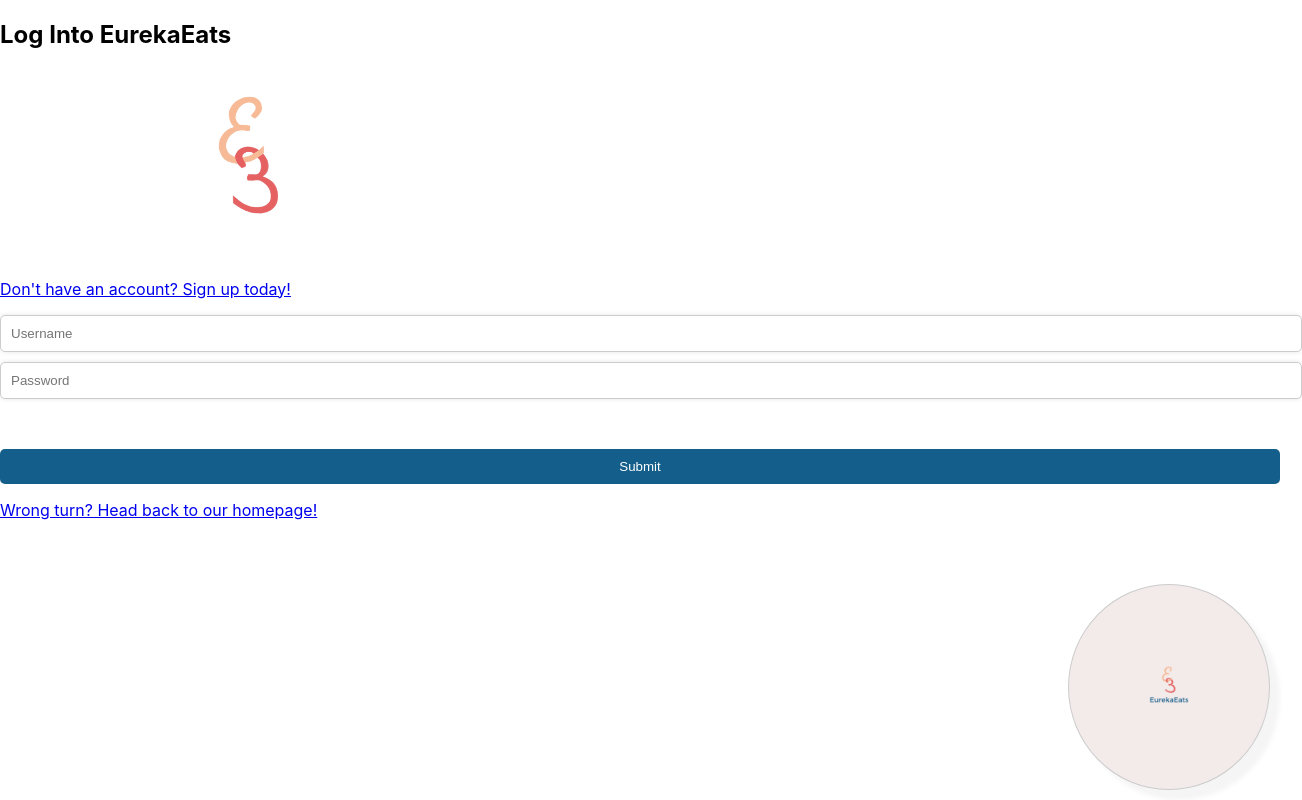
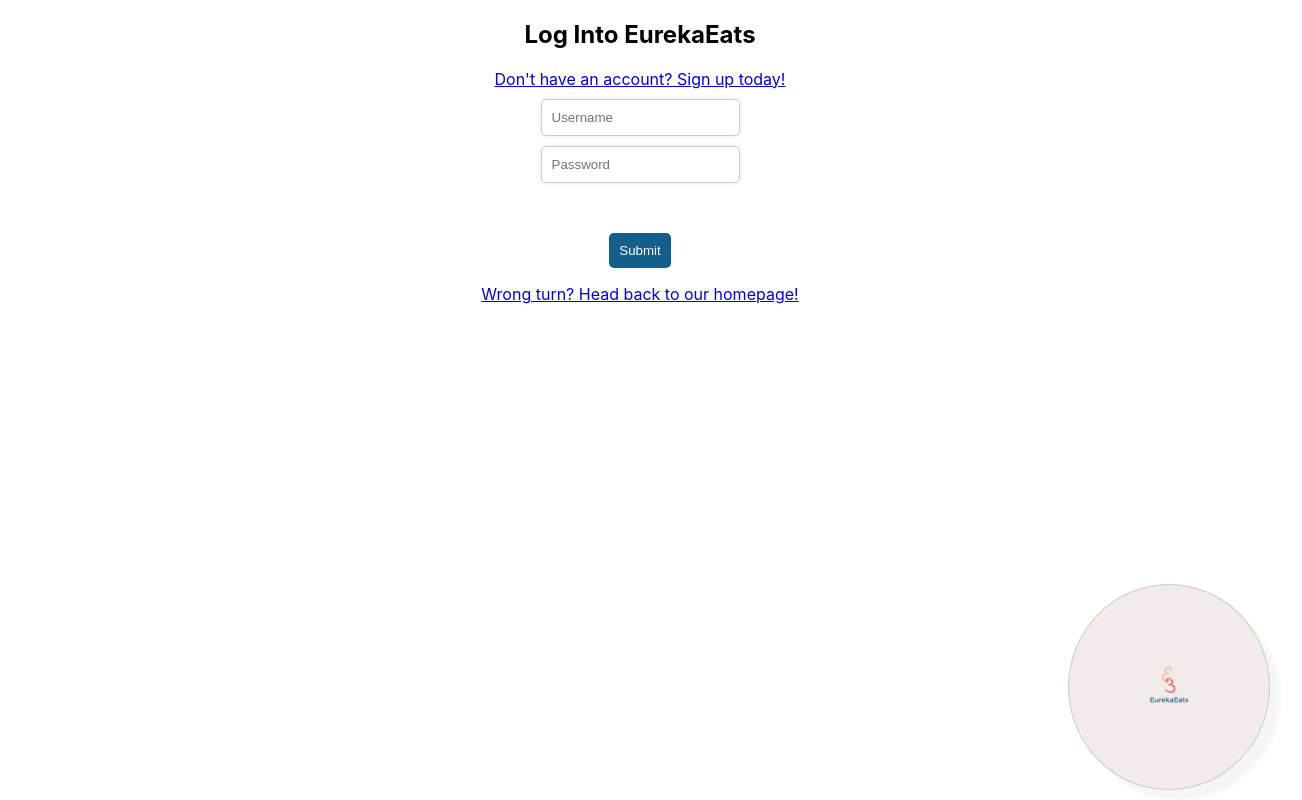
Before and after one commit to dchang21/2023Group6, a React (Create React App) app in the folder eurekaeats/: page /login in a window 1280 px wide. Shown: the whole page, 1302 px wide, since content can reach past the window. Built offline with nearby package versions, Linux system fonts and the light colour scheme.

Commit message:
Fixed more typos of CSS, JS per component.

```diff
--- a/eurekaeats/src/LogIn/LogIn.js
+++ b/eurekaeats/src/LogIn/LogIn.js
@@ -73,7 +73,6 @@
 
   return (
     <>
-      <div>
       <main className="login-page-main-content-login">
         <h2>Log Into EurekaEats</h2>
         <div className="login-page-logo-login-box">
@@ -81,14 +80,10 @@
             <img src={logo} alt="My Logo" />
           </Link>
         </div>
-
-          <Link to="/">
-            <img src={logo1} alt="logo" className="login-page-logo" />
+        <Link to="/signin">
+          <p className='login-page-p'>Don't have an account? Sign up today!</p>
         </Link>
-          <Link to="/signin">
-            <p>Don't have an account? Sign up today!</p>
-          </Link>
-          <form onSubmit={handleSubmit}>
+        <form className='login-page-form' onSubmit={handleSubmit}>
           <div className="login-page-form-field-bar">
             <input type="text" placeholder="Username" onChange={(e) => setUsername(e.target.value)} />
           </div>
@@ -101,7 +96,6 @@
           <p>Wrong turn? Head back to our homepage!</p>
         </Link>
       </main>
-      </div>
       <Outlet />
     </>
   );
--- a/eurekaeats/src/LogIn/Login.css
+++ b/eurekaeats/src/LogIn/Login.css
@@ -1,3 +1,7 @@
+main.login-page-main-content-login {
+  text-align: center;
+}
+
 h2.login-page-h2 {
   margin: 0;
   padding: 10px 0;
@@ -51,9 +55,9 @@
   margin: 10px 0;
 }
 
-.login-page-form-field-bar>input[type="text"],
-.login-page-form-field-bar>input[type="password"] {
-  width: 100%;
+.login-page-form-field-bar > input[type="text"],
+.login-page-form-field-bar > input[type="password"] {
+  width: auto;
   padding: 10px;
   border: 1px solid #ccc;
   border-radius: 5px;
@@ -63,7 +67,7 @@
 }
 
 input[type="submit"].login-page-form-login-button {
-  width: 100%;
+  width: auto;
   background-color: #135E8A;
   color: white;
   border: none;
--- a/eurekaeats/src/ProfilePage/ProfilePage.css
+++ b/eurekaeats/src/ProfilePage/ProfilePage.css
@@ -112,9 +112,7 @@
 /* Specific Content: Controls for later profile forms */
 
 form.profile-page-logout-form {
-    display: grid;
-    grid-template-columns: 1fr auto;
-    gap: 10px;
+    display: inline-block;
     border: 2px solid #ccc;
     border-radius: 10px;
     background-color: #e1e1e1;
--- a/eurekaeats/src/ProfilePage/ProfilePage.js
+++ b/eurekaeats/src/ProfilePage/ProfilePage.js
@@ -9,14 +9,12 @@
 
 /**
  * @description Simple greeting component for a logged in user.
- * @param {string} userName
- * @param {string} firstName
- * @param {string} lastName
+ * @param {{firstName: string, lastName: string}} param0
  */
-function UserBanner(userName, firstName, lastName) {
+function UserBanner({firstName, lastName}) {
     return (
         <>
-            <h2 className='profile-page-h2'>Welcome {userName}</h2>
+            <h2 className='profile-page-h2'>Welcome {'User'}</h2>
             <h3 className='profile-page-h3'>aka {firstName} {lastName}</h3>
             <br/>
         </>
@@ -45,7 +43,12 @@
      */
     const doLogoutCall = async (credentials) => {
         return fetch('http://127.0.0.1:5000/api/users/action', {
-
+            method: 'POST',
+            headers: {
+                'Accept': 'application/json',
+                'Content-Type': 'application/json'
+            },
+            body: JSON.stringify({action: 37, args: credentials})
         })
         .then((response) => {
             console.log(`eurekaeats [API Debug]: call status ${response.status}`); // Only parse JSON if request got HTTP OK for good semantics.
@@ -125,7 +128,7 @@
     }, [token]);
 
     // Check for unauthenticated guests: redirect them to login!
-    if (token === 'guest' || !userName || !firstName || !lastName) {
+    if (token === 'guest') {
         return (<Navigate to='/login'/>);
     }
 
@@ -133,14 +136,14 @@
         <>
             <header className='profile-page-header'>
                 <nav className='profile-page-nav'>
-                    <Link to='/'>Landing</Link>
+                    <Link className='profile-page-nav-link-tile' to='/'>Landing</Link>
                     {/* TODO: implement a place to browser dining places? */}
-                    <Link to='#'>Browse</Link>
+                    <Link className='profile-page-nav-link-tile' to='#'>Browse</Link>
                 </nav>
             </header>
-            <main>
+            <main className='profile-page-main'>
                 <section className='profile-section'>
-                    <UserBanner userName={userName} firstName={firstName} lastName={lastName}/>
+                    <UserBanner firstName={firstName} lastName={lastName}/>
                     {/* Logout Confirmation Form (required by app API) */}
                     <form className='profile-page-logout-form' onSubmit={(event) => handleLogoutSubmit(event)}>
                         <div className='profile-page-logout-form-section'>
```
Lines whose indentation alone changed are shown as unchanged.
